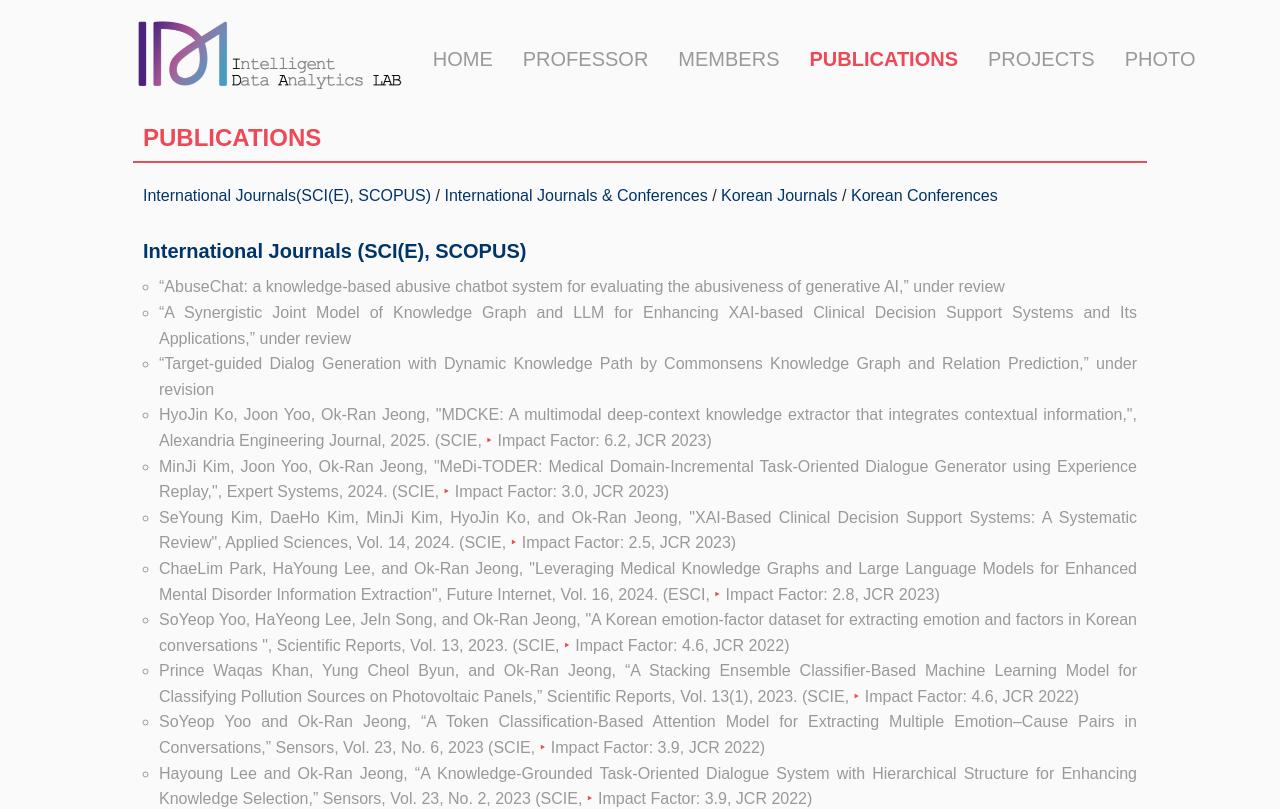
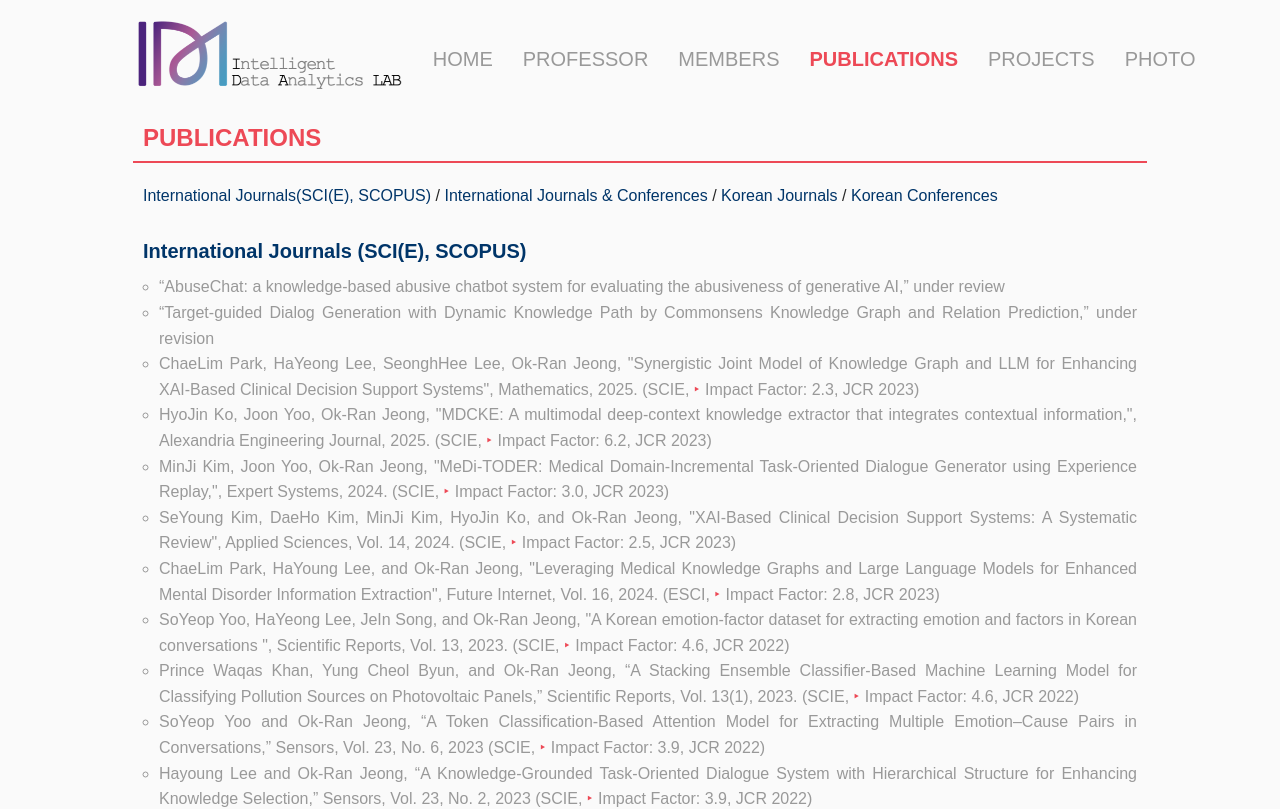
Before and after one commit to IDALab-Gachon/idalab, a React (Create React App) app: page /publications in a window 1280 px wide. Shown: the top 809 px of the page. Built offline with nearby package versions, Linux system fonts and the light colour scheme.

Commit message:
채림,하영 논문 업데이트

```diff
--- a/src/Pages/Publications.js
+++ b/src/Pages/Publications.js
@@ -78,10 +78,13 @@ const Publications = () => {
               “AbuseChat: a knowledge-based abusive chatbot system for evaluating the abusiveness of generative AI,” under review
             </PubListItem>
             <PubListItem>
-              “A Synergistic Joint Model of Knowledge Graph and LLM for Enhancing XAI-based Clinical Decision Support Systems and Its Applications,” under review
+              “Target-guided Dialog Generation with Dynamic Knowledge Path by Commonsens Knowledge Graph and Relation Prediction,” under revision
             </PubListItem>
             <PubListItem>
-              “Target-guided Dialog Generation with Dynamic Knowledge Path by Commonsens Knowledge Graph and Relation Prediction,” under revision
+              ChaeLim Park, HaYeong Lee, SeonghHee Lee, Ok-Ran Jeong,
+              "Synergistic Joint Model of Knowledge Graph and LLM for Enhancing XAI-Based Clinical Decision Support Systems",
+              Mathematics, 2025. (SCIE,{" "}
+                <b>Impact Factor: 2.3</b>, JCR 2023)
             </PubListItem>
             <PubListItem>
               HyoJin Ko, Joon Yoo, Ok-Ran Jeong,
```
